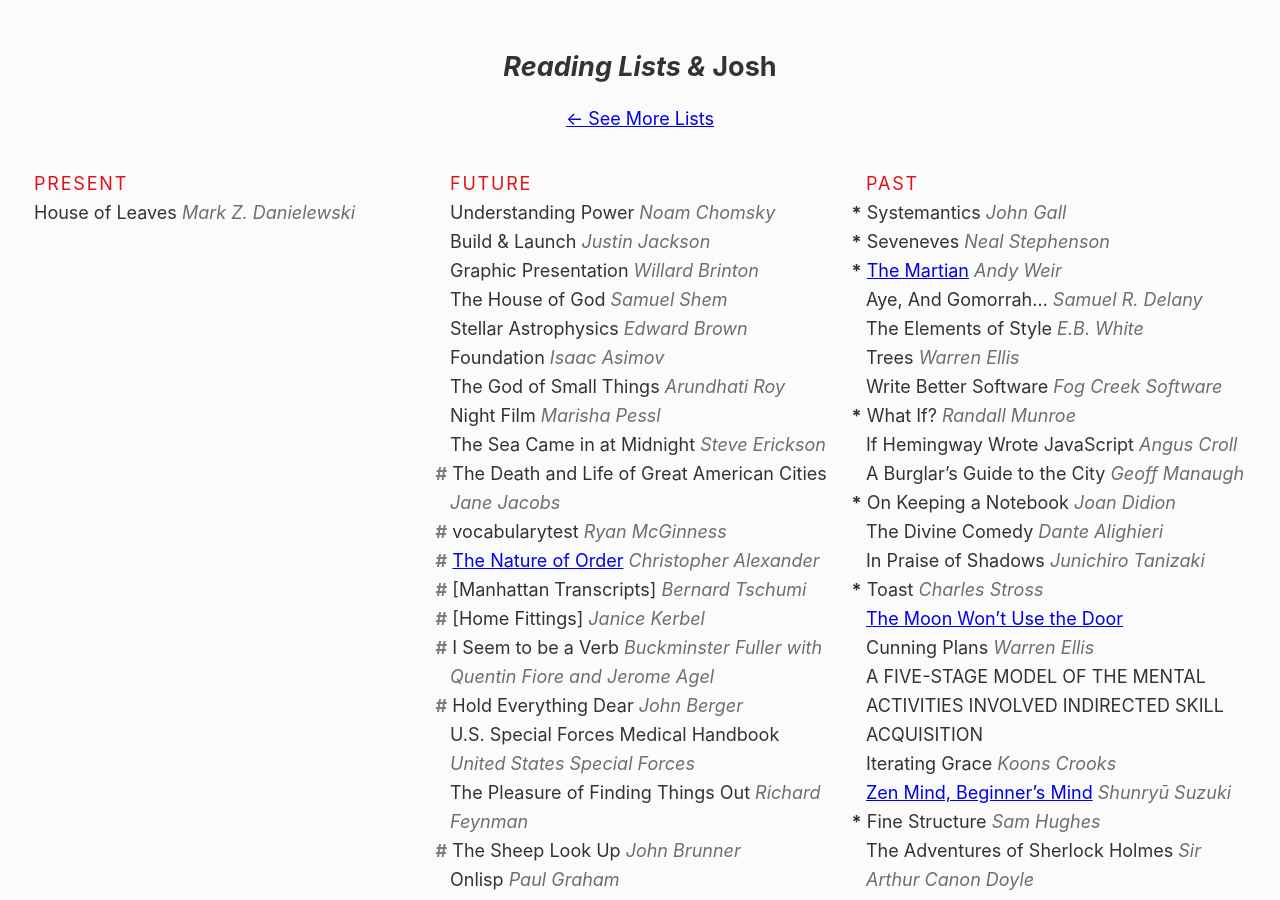
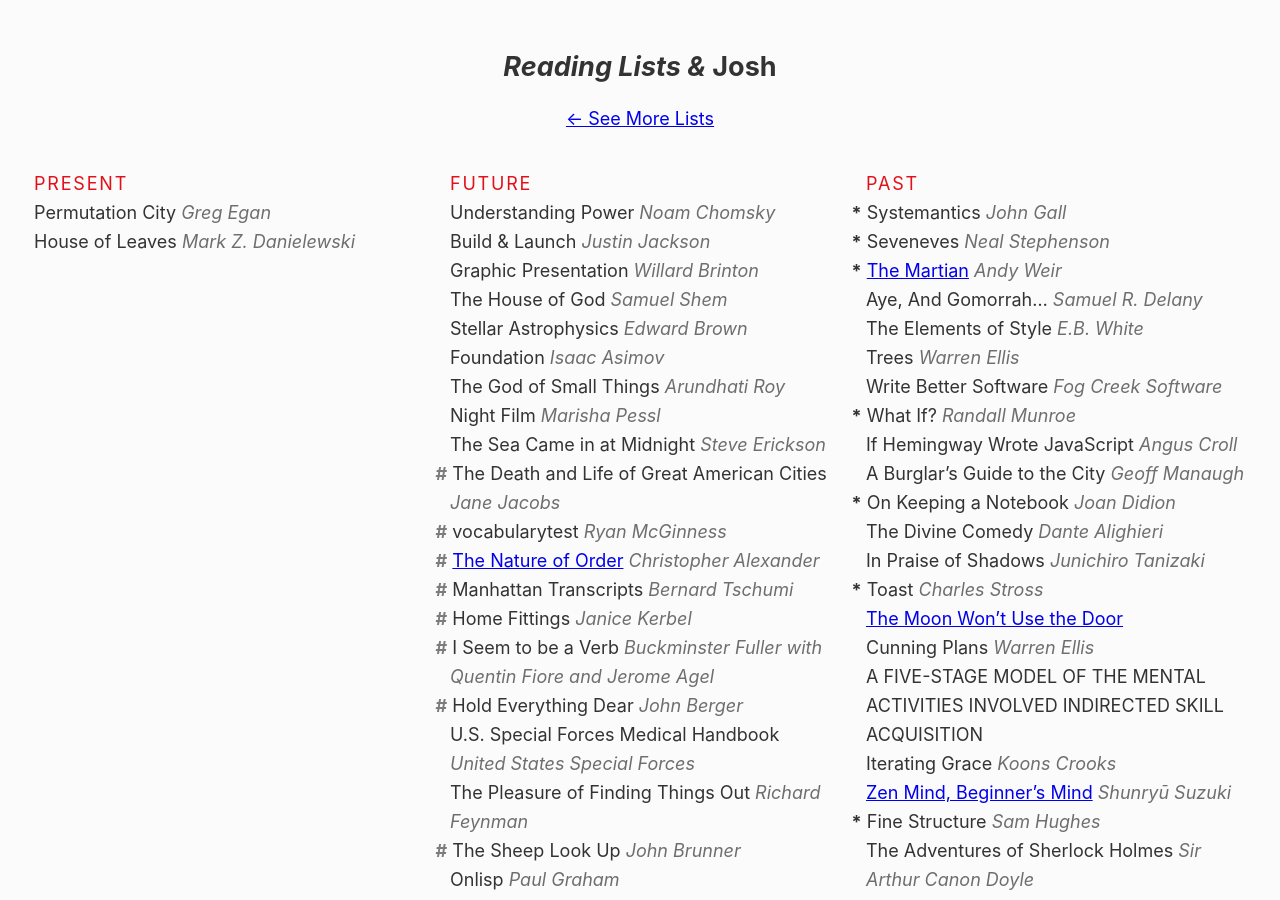
Before and after one commit to joshbeckman/andjosh.github.io, a Jekyll site: the page built from _lists/reading-lists.md, in a window 1280 px wide and 900 px high. Built offline with Jekyll 4.4.1, drawn with Linux system fonts in a browser that asks for light colours.

Commit message:
Update currently reading

```diff
--- a/_lists/reading-lists.md
+++ b/_lists/reading-lists.md
@@ -4,6 +4,7 @@ title: Reading Lists
 permalink: /lists/reading/
 ---
 
+- Permutation City _Greg Egan_
 - House of Leaves _Mark Z. Danielewski_
 
 <!--two items:-->
@@ -20,8 +21,8 @@ permalink: /lists/reading/
 - __#__ The Death and Life of Great American Cities _Jane Jacobs_
 - __#__ vocabularytest _Ryan McGinness_
 - __#__ [The Nature of Order](http://www.natureoforder.com/) _Christopher Alexander_
-- __#__ [Manhattan Transcripts] _Bernard Tschumi_
-- __#__ [Home Fittings] _Janice Kerbel_
+- __#__ Manhattan Transcripts _Bernard Tschumi_
+- __#__ Home Fittings _Janice Kerbel_
 - __#__ I Seem to be a Verb _Buckminster Fuller with Quentin Fiore and Jerome Agel_
 - __#__ Hold Everything Dear _John Berger_
 - U.S. Special Forces Medical Handbook _United States Special Forces_
```
